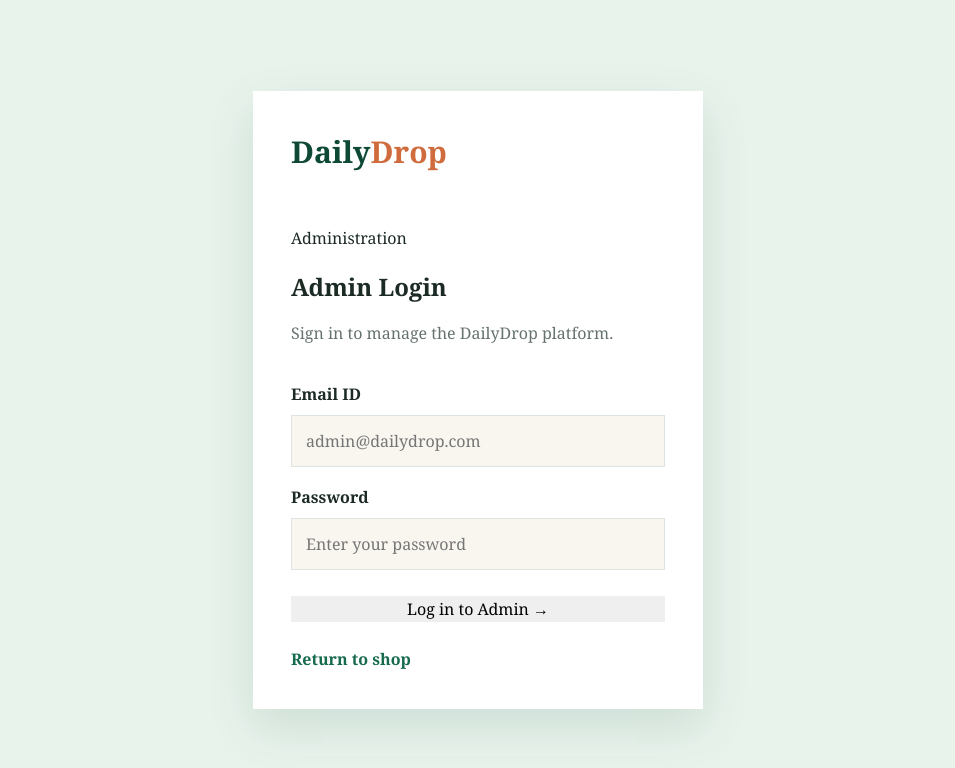
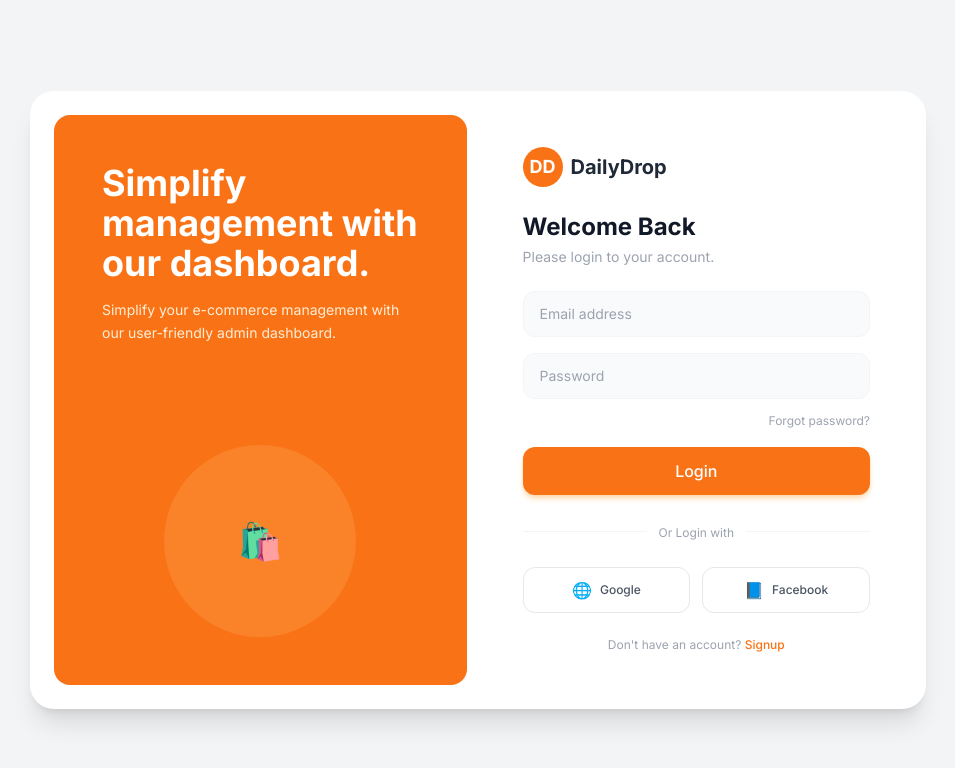
Before and after one commit to dailydropcom-art/DailyDrop, a website: page admin web/index.html in a window 1280 px wide. Shown: the whole page, without its empty margins (162-1117 px from the left). Drawn offline with nearby package versions, Linux system fonts and the light colour scheme.

Commit message:
update login UI layout

```diff
--- a/admin web/index.html
+++ b/admin web/index.html
@@ -1,30 +1,93 @@
 <!DOCTYPE html>
 <html lang="en">
 <head>
-	<meta charset="UTF-8">
-	<meta name="viewport" content="width=device-width, initial-scale=1.0">
-	<title>Admin Login | DailyDrop</title>
-	<link rel="stylesheet" href="../css/style.css">
+  <meta charset="UTF-8">
+  <meta name="viewport" content="width=device-width, initial-scale=1.0">
+  <title>DailyDrop - Login</title>
+  <script src="https://cdn.tailwindcss.com"></script>
+  <link href="https://fonts.googleapis.com/css2?family=Inter:wght@400;500;600;700&display=swap" rel="stylesheet">
+  <style>
+    body { font-family: 'Inter', sans-serif; }
+  </style>
 </head>
-<body>
-	<main>
-		<section class="login-section">
-			<div class="login-card">
-				<a class="logo" href="../Customer Web/index.html">Daily<span>Drop</span></a>
-				<p class="eyebrow">Administration</p>
-				<h1>Admin Login</h1>
-				<p class="login-intro">Sign in to manage the DailyDrop platform.</p>
-				<form class="login-form" data-login-target="dashboard.html">
-					<label for="admin-email">Email ID</label>
-					<input id="admin-email" name="email" type="email" autocomplete="email" placeholder="admin@dailydrop.com" required>
-					<label for="admin-password">Password</label>
-					<input id="admin-password" name="password" type="password" autocomplete="current-password" placeholder="Enter your password" required minlength="6">
-					<button class="button button-primary" type="submit">Log in to Admin <span aria-hidden="true">→</span></button>
-				</form>
-				<a class="login-back" href="../Customer Web/index.html">Return to shop</a>
-			</div>
-		</section>
-	</main>
-	<script src="../js/app.js"></script>
+<body class="bg-gray-100 min-h-screen flex items-center justify-center p-4">
+
+  <div class="bg-white rounded-3xl shadow-xl flex flex-col md:flex-row max-w-4xl w-full p-4 md:p-6 gap-6">
+
+    <!-- Left Banner Section -->
+    <div class="bg-orange-500 text-white rounded-2xl p-8 md:p-12 flex flex-col justify-between w-full md:w-1/2 min-h-[450px]">
+      <div>
+        <h1 class="text-3xl md:text-4xl font-bold leading-tight mb-4">
+          Simplify management with our dashboard.
+        </h1>
+        <p class="text-orange-100 text-sm leading-relaxed">
+          Simplify your e-commerce management with our user-friendly admin dashboard.
+        </p>
+      </div>
+      <!-- Illustration Placeholder -->
+      <div class="mt-8 flex justify-center">
+        <div class="w-48 h-48 bg-orange-400/50 rounded-full flex items-center justify-center text-4xl">
+          🛍️
+        </div>
+      </div>
+    </div>
+
+    <!-- Right Login Form Section -->
+    <div class="w-full md:w-1/2 p-4 md:p-8 flex flex-col justify-center">
+
+      <!-- Brand Logo -->
+      <div class="flex items-center gap-2 mb-6">
+        <div class="w-10 h-10 bg-orange-500 rounded-full flex items-center justify-center text-white font-bold text-lg">
+          DD
+        </div>
+        <span class="font-bold text-xl text-gray-800">DailyDrop</span>
+      </div>
+
+      <h2 class="text-2xl font-bold text-gray-900 mb-1">Welcome Back</h2>
+      <p class="text-gray-400 text-sm mb-6">Please login to your account.</p>
+
+      <form class="space-y-4" onsubmit="event.preventDefault();">
+        <div>
+          <input type="email" placeholder="Email address"
+            class="w-full px-4 py-3 bg-gray-50 border border-gray-100 rounded-xl focus:outline-none focus:ring-2 focus:ring-orange-500 text-sm text-gray-700">
+        </div>
+
+        <div>
+          <input type="password" placeholder="Password"
+            class="w-full px-4 py-3 bg-gray-50 border border-gray-100 rounded-xl focus:outline-none focus:ring-2 focus:ring-orange-500 text-sm text-gray-700">
+          <div class="text-right mt-2">
+            <a href="#" class="text-xs text-gray-400 hover:underline">Forgot password?</a>
+          </div>
+        </div>
+
+        <button type="submit"
+          class="w-full bg-orange-500 hover:bg-orange-600 text-white font-medium py-3 rounded-xl transition duration-200 shadow-md shadow-orange-200">
+          Login
+        </button>
+      </form>
+
+      <!-- Social Login Divider -->
+      <div class="relative my-6 text-center">
+        <div class="absolute inset-0 flex items-center"><div class="w-full border-t border-gray-100"></div></div>
+        <span class="relative bg-white px-3 text-xs text-gray-400">Or Login with</span>
+      </div>
+
+      <!-- Social Buttons -->
+      <div class="grid grid-cols-2 gap-3 mb-6">
+        <button class="flex items-center justify-center gap-2 border border-gray-200 rounded-xl py-2.5 text-xs font-medium text-gray-600 hover:bg-gray-50 transition">
+          <span class="text-base">🌐</span> Google
+        </button>
+        <button class="flex items-center justify-center gap-2 border border-gray-200 rounded-xl py-2.5 text-xs font-medium text-gray-600 hover:bg-gray-50 transition">
+          <span class="text-base">📘</span> Facebook
+        </button>
+      </div>
+
+      <p class="text-center text-xs text-gray-400">
+        Don't have an account? <a href="#" class="text-orange-500 font-medium hover:underline">Signup</a>
+      </p>
+
+    </div>
+  </div>
+
 </body>
 </html>
--- a/server.js
+++ b/server.js
@@ -15,5 +15,5 @@ app.get("/", (req, res) => {
 });
 
 app.listen(PORT, () => {
-    console.log(`DailyDrop Backend running on http://localhost:${PORT}`);
+    console.log(`DailyDrop Backend running on http://localhost:5000`);
 });
```
Also changed, not shown: sellerhub/index.html (+87 -25 lines).
